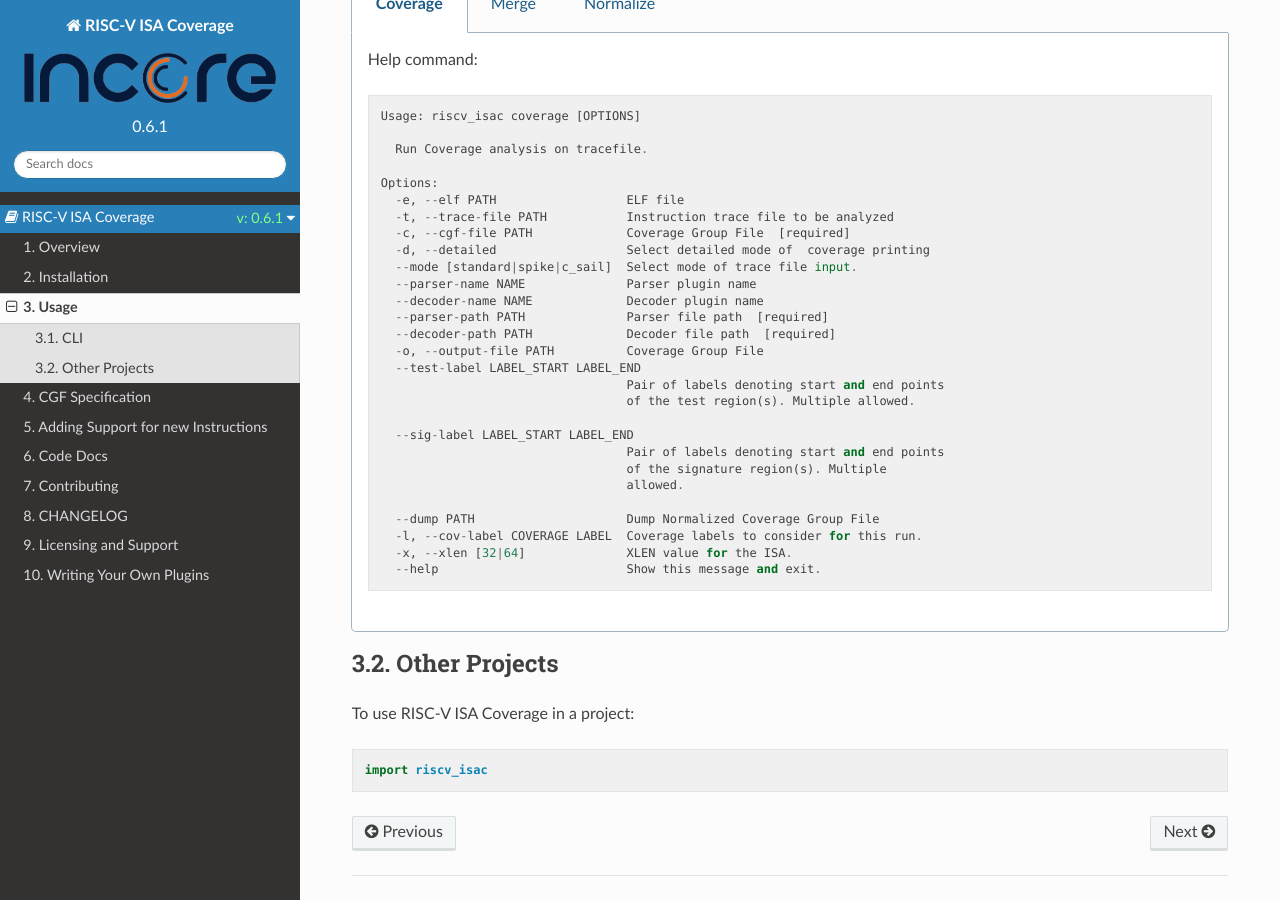
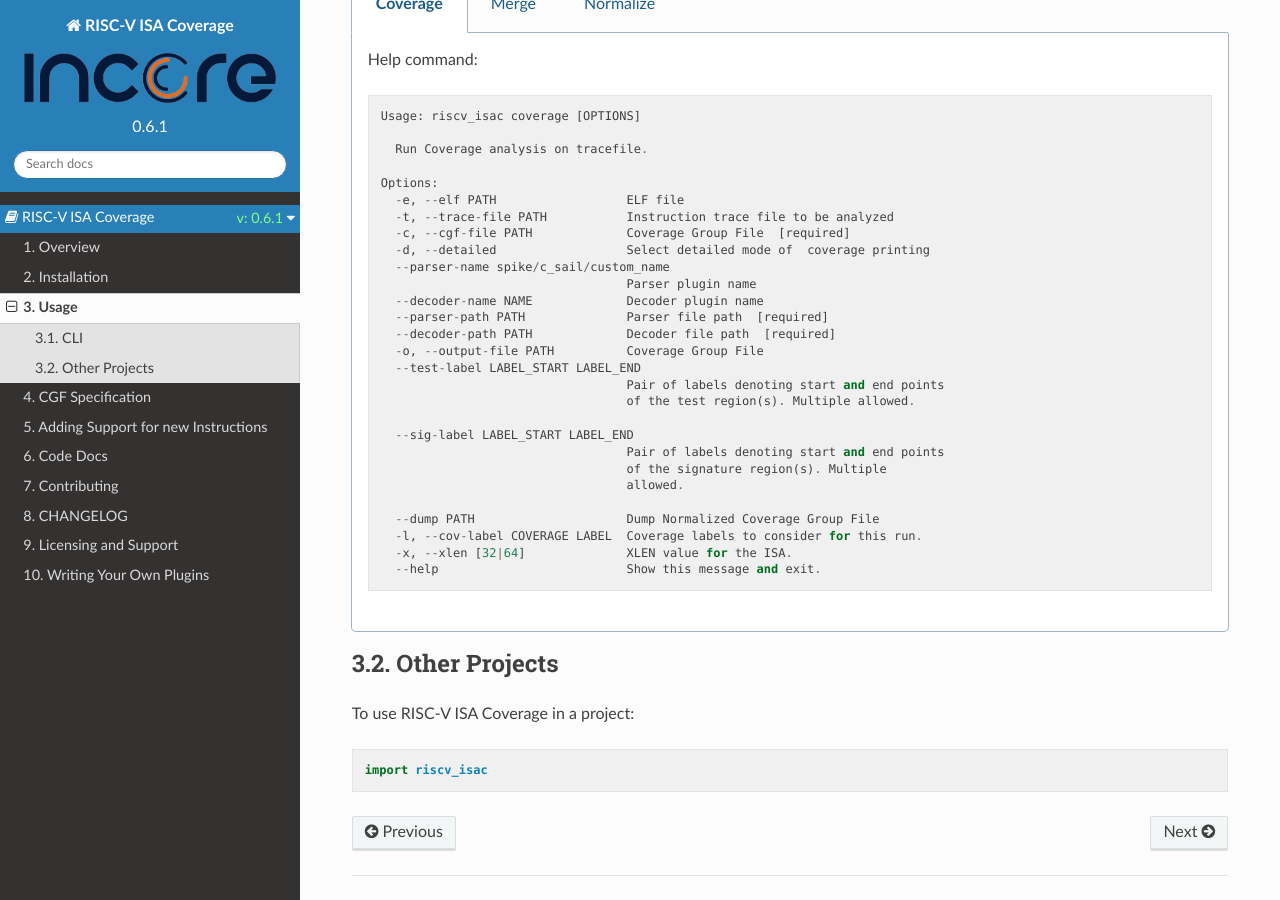
Before and after one commit to riscv-software-src/riscv-isac, a Sphinx documentation site: the page built from docs/source/cli.rst, in a window 1280 px wide and 900 px high, scrolled down 622 px. Built offline with Sphinx 7.4.7 and the Read the Docs theme 2.0.0, drawn with Linux system fonts in a browser that asks for light colours.

Commit message:
Update cli.rst

```diff
--- a/docs/source/cli.rst
+++ b/docs/source/cli.rst
@@ -38,8 +38,8 @@ Help text for each command can be accessed by executing ``riscv_isac <command> -
         -t, --trace-file PATH           Instruction trace file to be analyzed
         -c, --cgf-file PATH             Coverage Group File  [required]
         -d, --detailed                  Select detailed mode of  coverage printing
-        --mode [standard|spike|c_sail]  Select mode of trace file input.
-        --parser-name NAME              Parser plugin name
+        --parser-name spike/c_sail/custom_name
+                                        Parser plugin name
         --decoder-name NAME             Decoder plugin name
         --parser-path PATH              Parser file path  [required]
         --decoder-path PATH             Decoder file path  [required]
```
